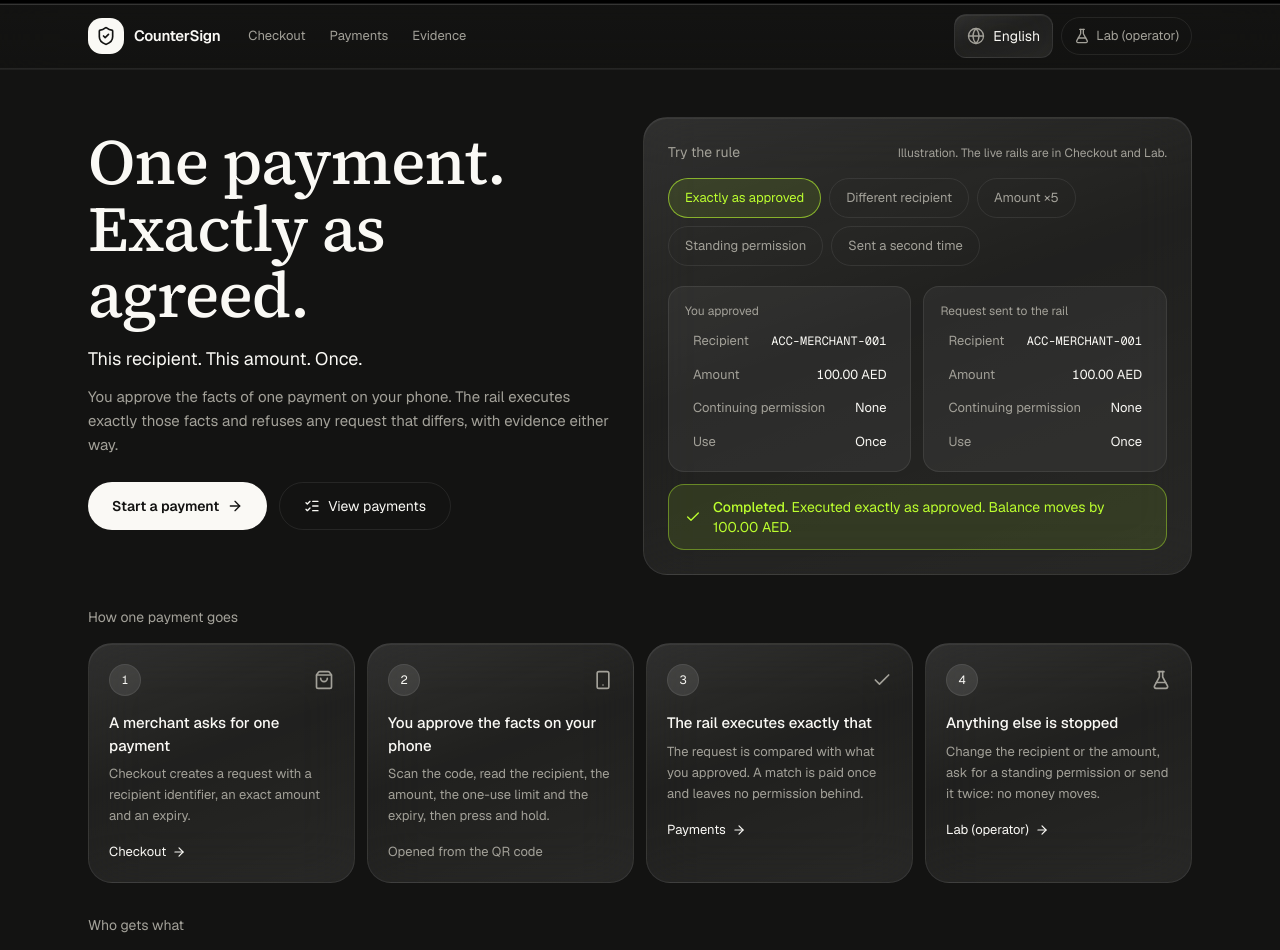
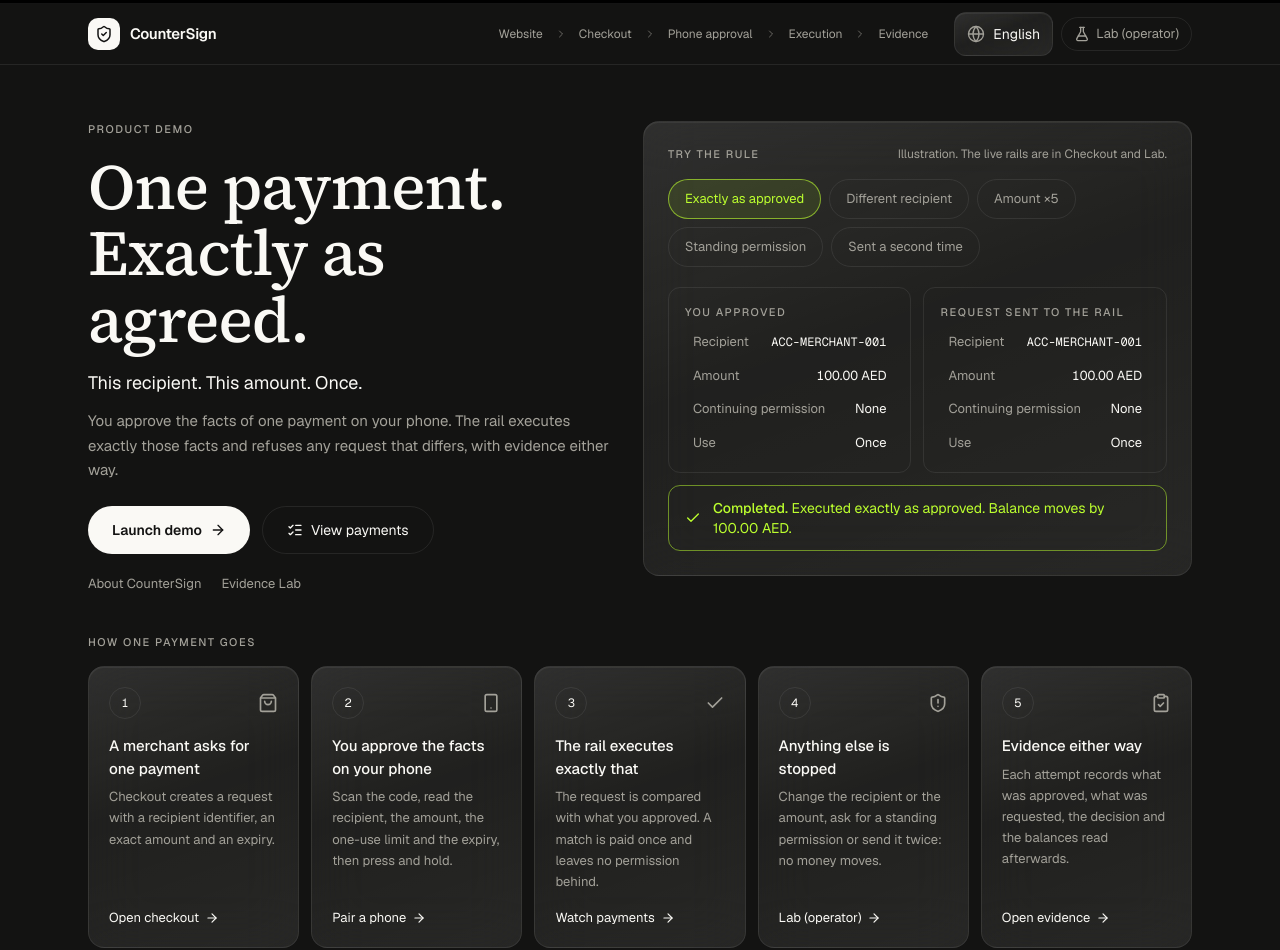
Before and after one commit to AdvayRoy/CIS, a Next.js app: page / in a window 1280 px wide. Shown: the part 20-970 px from the top of the page. Built offline with nearby package versions, Linux system fonts and the light colour scheme.

Commit message:
entry: journey bar, five linked steps with one next action each, drop audience cards

```diff
--- a/src/components/product/Entry.tsx
+++ b/src/components/product/Entry.tsx
@@ -4,10 +4,13 @@ import { useState } from "react";
 import Link from "next/link";
 import { useTranslations } from "next-intl";
 import { AnimatePresence, MotionConfig, motion } from "motion/react";
-import { ArrowRight, Check, FlaskConical, ListChecks, ShieldCheck, ShoppingBag, Smartphone, X } from "lucide-react";
+import { ArrowRight, Check, ClipboardCheck, FlaskConical, ListChecks, ShieldAlert, ShoppingBag, Smartphone, X } from "lucide-react";
 import { cn } from "@/lib/cn";
 import { BANK_ACCOUNTS } from "@/shared/contract";
 import { LanguageSelector } from "@/components/i18n/LanguageSelector";
+import { ProductBar } from "@/components/product/Journey";
+
+const label = "text-[11px] font-medium uppercase tracking-[0.14em] text-muted";
 
 type Field = "recipient" | "amount" | "permission" | "use";
 type Scenario = { id: string; label: string; reason: string; changed: Field | null; value?: string; outcome: string };
@@ -28,17 +31,12 @@ const SCENARIOS: Scenario[] = [
 ];
 
 const STEPS = [
-  { n: 1, icon: ShoppingBag, title: "A merchant asks for one payment", body: "Checkout creates a request with a recipient identifier, an exact amount and an expiry.", href: "/shop", cta: "Checkout" },
-  { n: 2, icon: Smartphone, title: "You approve the facts on your phone", body: "Scan the code, read the recipient, the amount, the one-use limit and the expiry, then press and hold.", href: null, cta: "Opened from the QR code" },
-  { n: 3, icon: Check, title: "The rail executes exactly that", body: "The request is compared with what you approved. A match is paid once and leaves no permission behind.", href: "/command", cta: "Payments" },
-  { n: 4, icon: FlaskConical, title: "Anything else is stopped", body: "Change the recipient or the amount, ask for a standing permission or send it twice: no money moves.", href: "/lab", cta: "Lab (operator)" },
+  { n: 1, icon: ShoppingBag, title: "A merchant asks for one payment", body: "Checkout creates a request with a recipient identifier, an exact amount and an expiry.", href: "/shop", cta: "Open checkout" },
+  { n: 2, icon: Smartphone, title: "You approve the facts on your phone", body: "Scan the code, read the recipient, the amount, the one-use limit and the expiry, then press and hold.", href: "/command", cta: "Pair a phone" },
+  { n: 3, icon: Check, title: "The rail executes exactly that", body: "The request is compared with what you approved. A match is paid once and leaves no permission behind.", href: "/command", cta: "Watch payments" },
+  { n: 4, icon: ShieldAlert, title: "Anything else is stopped", body: "Change the recipient or the amount, ask for a standing permission or send it twice: no money moves.", href: "/lab", cta: "Lab (operator)" },
+  { n: 5, icon: ClipboardCheck, title: "Evidence either way", body: "Each attempt records what was approved, what was requested, the decision and the balances read afterwards.", href: "/evidence", cta: "Open evidence" },
 ] as const;
-
-const AUDIENCES = [
-  { who: "Payer", what: "One approval screen with the exact recipient, amount and one-use limit, and a receipt that shows what executed." },
-  { who: "Merchant", what: "A payment that executed as approved, with a record of the terms both sides saw." },
-  { who: "Bank, wallet or exchange", what: "An evidence record per payment: what was agreed, what was requested, what executed or why it stopped." },
-];
 
 function RuleDemo() {
   const tc = useTranslations("common");
@@ -46,9 +44,9 @@ function RuleDemo() {
   const s = SCENARIOS.find((x) => x.id === id) ?? SCENARIOS[0];
   const ok = s.changed === null;
   return (
-    <section aria-labelledby="rule-title" className="rounded-[24px] border border-line bg-surface p-5 sm:p-6">
+    <section aria-labelledby="rule-title" className="min-w-0 rounded-[16px] border border-line bg-surface p-5 sm:p-6">
       <div className="flex flex-wrap items-baseline justify-between gap-2">
-        <h2 id="rule-title" className="text-sm text-muted">Try the rule</h2>
+        <h2 id="rule-title" className={label}>Try the rule</h2>
         <p className="text-xs text-muted">Illustration. The live rails are in Checkout and Lab.</p>
       </div>
       <div role="radiogroup" aria-label="Request sent to the rail" className="mt-4 flex flex-wrap gap-2">
@@ -62,8 +60,8 @@ function RuleDemo() {
       </div>
       <div className="mt-5 grid gap-3 sm:grid-cols-2">
         {(["approved", "requested"] as const).map((side) => (
-          <div key={side} className="rounded-[16px] border border-line bg-white/5 p-4">
-            <p className="text-xs text-muted">{side === "approved" ? "You approved" : "Request sent to the rail"}</p>
+          <div key={side} className="min-w-0 rounded-[12px] border border-line p-4">
+            <p className={label}>{side === "approved" ? "You approved" : "Request sent to the rail"}</p>
             <dl className="mt-2 space-y-1.5 text-[13px]">
               {FIELDS.map((f) => {
                 const differs = side === "requested" && s.changed === f;
@@ -81,8 +79,8 @@ function RuleDemo() {
       </div>
       <div role="status" aria-live="polite" className="mt-3 min-h-14">
         <AnimatePresence mode="wait" initial={false}>
-          <motion.p key={s.id} initial={{ opacity: 0, y: 6 }} animate={{ opacity: 1, y: 0 }} exit={{ opacity: 0, y: -6 }} transition={{ duration: 0.18 }}
-            className={cn("flex items-center gap-3 rounded-[16px] border px-4 py-3 text-sm", ok ? "border-mint/40 bg-mint/10 text-mint" : "border-coral/40 bg-coral/10 text-coral")}>
+          <motion.p key={s.id} initial={{ opacity: 0, y: 6 }} animate={{ opacity: 1, y: 0 }} exit={{ opacity: 0, y: -6 }} transition={{ duration: 0.25, ease: [0.165, 0.84, 0.44, 1] }}
+            className={cn("flex items-center gap-3 rounded-[12px] border px-4 py-3 text-sm", ok ? "border-mint/50 text-mint" : "border-coral/50 text-coral")}>
             {ok ? <Check aria-hidden className="size-4 shrink-0" /> : <X aria-hidden className="size-4 shrink-0" />}
             <span><span className="font-medium">{ok ? tc("state.settled") : s.id === "replay" ? "Not executed again" : tc("state.rejected")}.</span> {tc(`reason.${s.reason}`)}. {s.outcome}</span>
           </motion.p>
@@ -94,73 +92,50 @@ function RuleDemo() {
 
 export function Entry() {
   const tc = useTranslations("common");
-  const navLink = "rounded-full px-3 py-2 text-[13px] text-muted transition-colors duration-200 hover:bg-surface hover:text-fg";
   return (
     <MotionConfig reducedMotion="user">
-      <header className="glass-bar sticky top-0 z-20 border-b border-line">
-        <div className="mx-auto flex h-16 w-full max-w-6xl items-center gap-2 px-4 sm:px-6">
-          <Link href="/" className="me-2 flex items-center gap-2.5">
-            <span className="btn-primary flex size-9 items-center justify-center rounded-[14px]"><ShieldCheck aria-hidden className="size-5" /></span>
-            <span className="text-[15px] font-semibold tracking-tight">{tc("brand")}</span>
-          </Link>
-          <nav aria-label="Product" className="hidden items-center sm:flex">
-            <Link href="/shop" className={navLink}>Checkout</Link>
-            <Link href="/command" className={navLink}>Payments</Link>
-            <Link href="/evidence" className={navLink}>Evidence</Link>
-          </nav>
-          <div className="ms-auto flex items-center gap-2">
-            <LanguageSelector />
-            <Link href="/lab" className={cn(navLink, "hidden items-center gap-1.5 border border-line sm:inline-flex")}><FlaskConical aria-hidden className="size-4" />Lab (operator)</Link>
-          </div>
-        </div>
-      </header>
+      <ProductBar>
+        <LanguageSelector />
+        <Link href="/lab" className="hidden items-center gap-1.5 rounded-full border border-line px-3 py-1.5 text-[13px] text-muted transition-colors duration-200 hover:bg-surface-2 hover:text-fg sm:inline-flex"><FlaskConical aria-hidden className="size-4" />Lab (operator)</Link>
+      </ProductBar>
 
-      <main className="mx-auto flex w-full max-w-6xl flex-col gap-8 px-4 py-8 sm:px-6 sm:py-12">
+      <main className="mx-auto flex w-full max-w-6xl flex-col gap-10 px-4 py-8 sm:px-6 sm:py-14">
         <section className="grid items-start gap-8 lg:grid-cols-[minmax(0,1fr)_minmax(0,1.05fr)]">
           <div>
-            <h1 className="mt-3 text-5xl leading-[1.04] sm:text-[64px]"><span className="hero-amount">{tc("tagline")}</span></h1>
+            <p className={label}>Product demo</p>
+            <h1 className="mt-4 text-5xl leading-[1.04] sm:text-[64px]"><span className="hero-amount">{tc("tagline")}</span></h1>
             <p className="mt-4 text-lg text-fg">This recipient. This amount. Once.</p>
             <p className="mt-3 max-w-xl text-[15px] leading-relaxed text-muted">
               You approve the facts of one payment on your phone. The rail executes exactly those facts and refuses any request that differs, with evidence either way.
             </p>
             <div className="mt-6 flex flex-wrap gap-3">
-              <Link href="/shop" className="btn-primary inline-flex h-12 items-center gap-2 rounded-full px-6 text-sm">Start a payment<ArrowRight aria-hidden className="size-4 rtl:rotate-180" /></Link>
+              <Link href="/shop" className="btn-primary inline-flex h-12 items-center gap-2 rounded-full px-6 text-sm">Launch demo<ArrowRight aria-hidden className="size-4 rtl:rotate-180" /></Link>
               <Link href="/command" className="inline-flex h-12 items-center gap-2 rounded-full border border-line px-6 text-sm text-fg transition-colors duration-200 hover:bg-surface-2"><ListChecks aria-hidden className="size-4" />View payments</Link>
             </div>
-
+            <p className="mt-5 flex flex-wrap gap-x-5 gap-y-2 text-[13px] text-muted">
+              <Link href="/landing" className="underline-offset-4 transition-colors duration-200 hover:text-fg hover:underline">About CounterSign</Link>
+              <Link href="/evidence" className="underline-offset-4 transition-colors duration-200 hover:text-fg hover:underline">Evidence Lab</Link>
+            </p>
           </div>
           <RuleDemo />
         </section>
 
         <section aria-labelledby="journey-title">
-          <h2 id="journey-title" className="text-sm text-muted">How one payment goes</h2>
-          <ol className="mt-4 grid gap-3 sm:grid-cols-2 lg:grid-cols-4">
+          <h2 id="journey-title" className={label}>How one payment goes</h2>
+          <ol className="mt-4 grid gap-3 sm:grid-cols-2 lg:grid-cols-5">
             {STEPS.map((s) => {
               const inner = (<>
                 <span className="flex items-center justify-between">
-                  <span className="tabular flex size-8 items-center justify-center rounded-full border border-line bg-white/10 text-xs text-fg">{s.n}</span>
+                  <span className="tabular flex size-8 items-center justify-center rounded-full border border-line text-xs text-fg">{s.n}</span>
                   <s.icon aria-hidden className="size-5 text-muted transition-colors duration-200 group-hover:text-fg" />
                 </span>
                 <span className="mt-4 block text-[15px] font-medium text-fg">{s.title}</span>
                 <span className="mt-1.5 block text-[13px] leading-relaxed text-muted">{s.body}</span>
-                <span className={cn("mt-4 flex items-center gap-1.5 text-[13px]", s.href ? "text-fg" : "text-muted")}>{s.cta}{s.href && <ArrowRight aria-hidden className="size-3.5 transition-transform duration-200 group-hover:translate-x-0.5 rtl:rotate-180" />}</span>
+                <span className="mt-auto flex items-center gap-1.5 pt-4 text-[13px] text-fg">{s.cta}<ArrowRight aria-hidden className="size-3.5 transition-transform duration-200 group-hover:translate-x-0.5 motion-reduce:transition-none rtl:rotate-180" /></span>
               </>);
-              const cls = "group flex h-full flex-col rounded-[24px] border border-line bg-surface p-5 transition-transform duration-200";
-              return <li key={s.n}>{s.href ? <Link href={s.href} className={cn(cls, "hover:-translate-y-0.5")}>{inner}</Link> : <div className={cls}>{inner}</div>}</li>;
+              return <li key={s.n}><Link href={s.href} className="group flex h-full flex-col rounded-[16px] border border-line bg-surface p-5 transition-colors duration-200 hover:border-fg/25">{inner}</Link></li>;
             })}
           </ol>
-        </section>
-
-        <section aria-labelledby="who-title">
-          <h2 id="who-title" className="text-sm text-muted">Who gets what</h2>
-          <dl className="mt-4 grid gap-3 lg:grid-cols-3">
-            {AUDIENCES.map((a) => (
-              <div key={a.who} className="rounded-[24px] border border-line bg-surface p-5">
-                <dt className="text-[15px] font-medium text-fg">{a.who}</dt>
-                <dd className="mt-1.5 text-[13px] leading-relaxed text-muted">{a.what}</dd>
-              </div>
-            ))}
-          </dl>
         </section>
 
         <footer className="border-t border-line pt-5 text-xs leading-relaxed text-muted">
```
